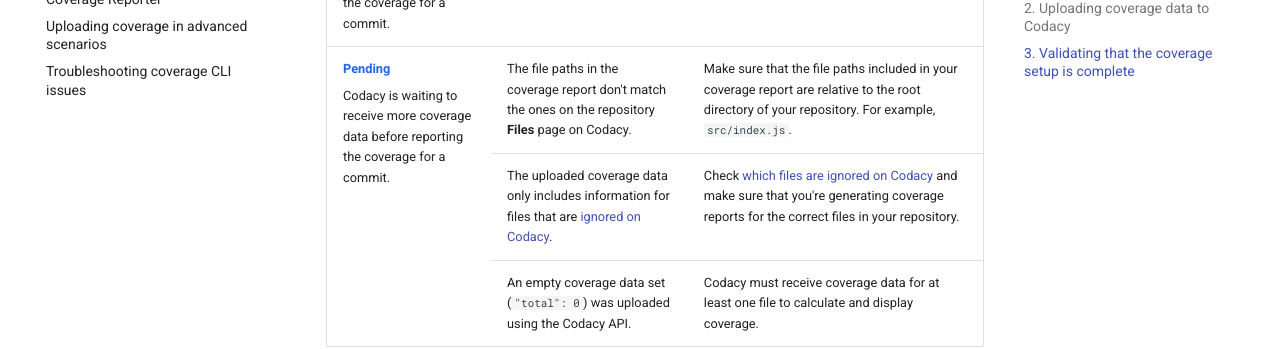
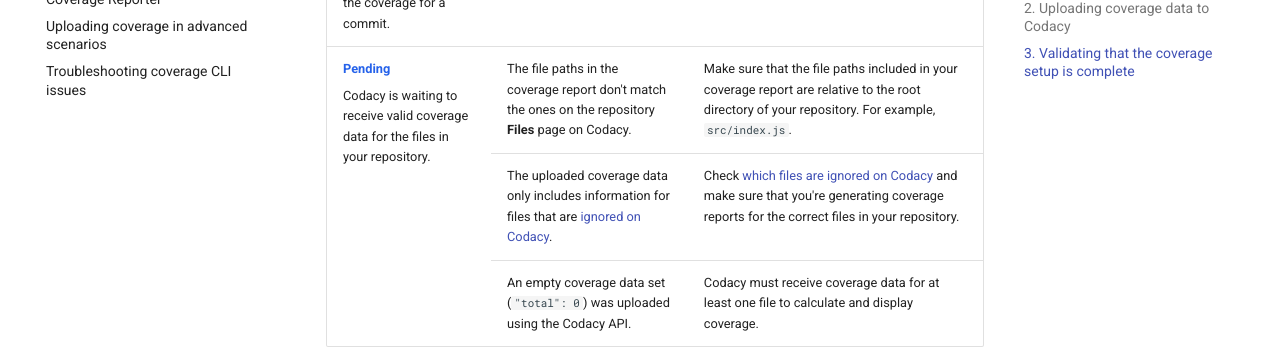
Before and after one commit to codacy/codacy-coverage-reporter, an MkDocs documentation site: the page built from docs/index.md, in a window 1280 px wide and 900 px high, scrolled down 7143 px. Shown: the part 172-521 px from the top of the window. Built offline with MkDocs 1.6.1 and Material for MkDocs 9.7.7, drawn with Linux system fonts in a browser that asks for light colours; comment, search, counter and statistics services are not loaded.

Commit message:
doc: Adjust description of Pending status

```diff
--- a/docs/index.md
+++ b/docs/index.md
@@ -344,7 +344,7 @@
     <tr>
         <td rowspan="3" id="status-pending">
             <p style="color: #2562EA;"><strong>Pending</strong></p>
-            <p>Codacy is waiting to receive more coverage data before reporting the coverage for a commit.</p>
+            <p>Codacy is waiting to receive valid coverage data for the files in your repository.</p>
         </td>
         <td>
             The file paths in the coverage report don't match the ones on the repository <strong>Files</strong> page on Codacy.
```
